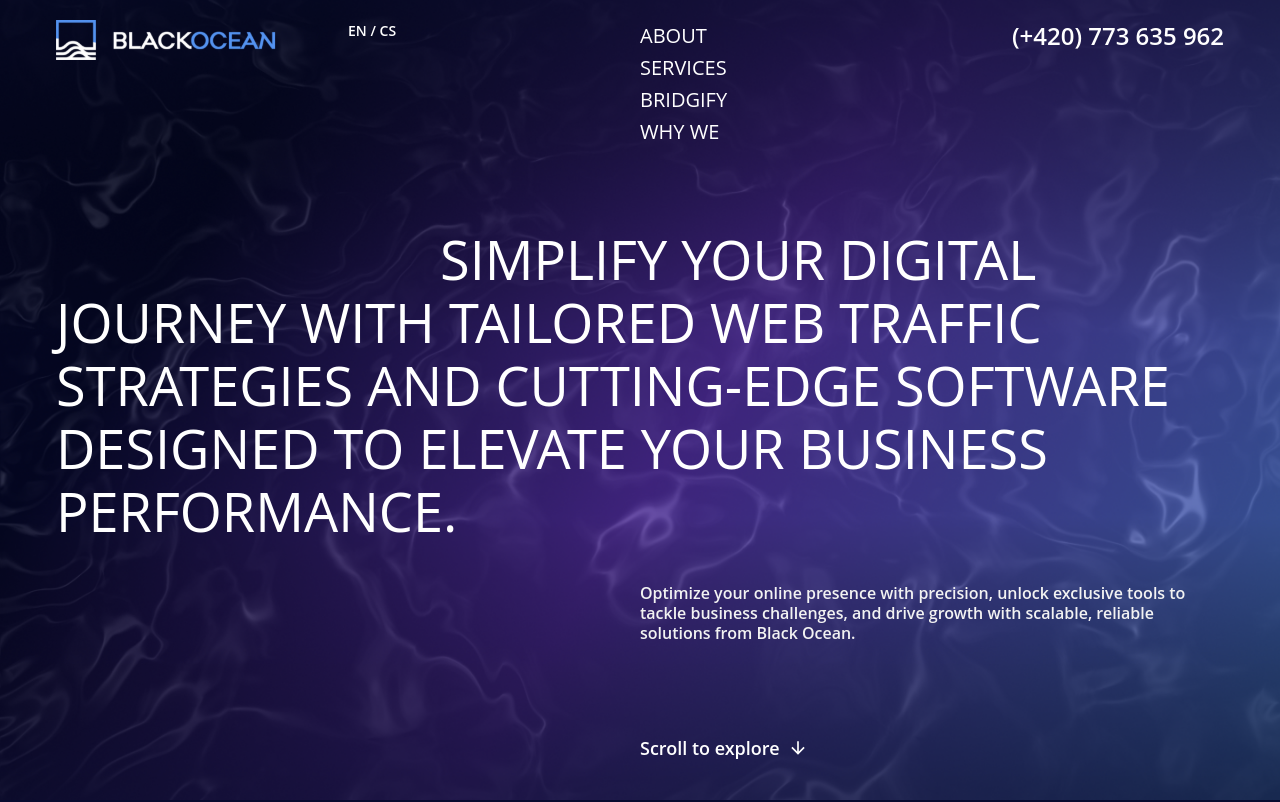
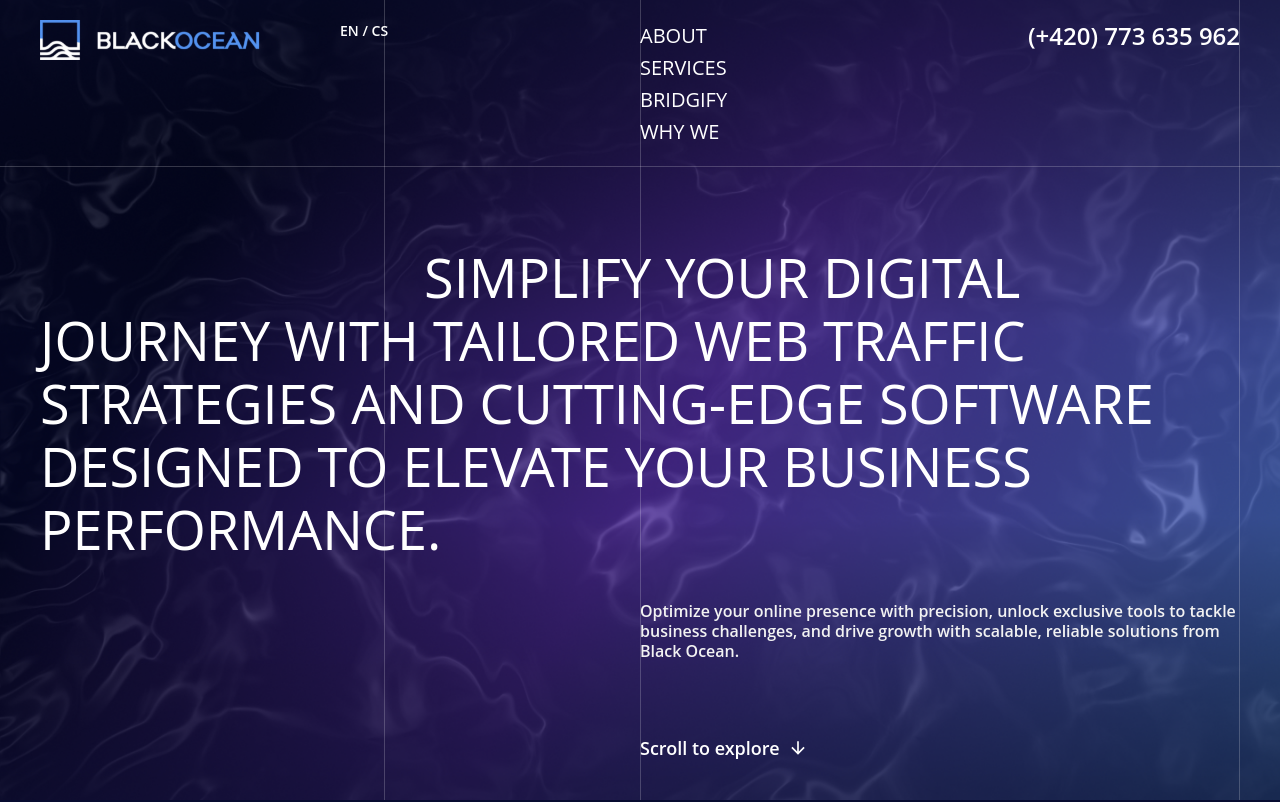
Before and after one commit to mireal/black-ocean, a React (Vite) app: page / in a window 1280 px wide. Shown: the top 802 px of the page. Built offline with nearby package versions, Linux system fonts and the light colour scheme.

Commit message:
hero section fix

```diff
--- a/src/components/features/BurgerButton.tsx
+++ b/src/components/features/BurgerButton.tsx
@@ -117,7 +117,7 @@ function BurgerButtonMenu() {
               color="primary.main"
               fontSize={{ mobileP: "20px", mobileL: "28px" }}
             >
-              <Link component={"a"} sx={{ textDecoration: "none" }}>
+              <Link component={"a"} href="tel:+420773635962" sx={{ textDecoration: "none" }}>
                 (+420) 773 635 962
               </Link>
             </Typography>
--- a/src/components/features/HeroContent.tsx
+++ b/src/components/features/HeroContent.tsx
@@ -4,7 +4,7 @@ import ArrowDownwardIcon from "@mui/icons-material/ArrowDownward";
 function HeroContent() {
   return (
     <>
-      <Box paddingX={{ desktopS: 2 }}>
+      <Box >
         {/* title */}
         <Typography
           variant="h1"
--- a/src/components/features/Navbar.tsx
+++ b/src/components/features/Navbar.tsx
@@ -7,8 +7,9 @@ function Navbar() {
       <Grid2
         container
         wrap="nowrap"
-        paddingX={{ desktopS: 2 }}
-        paddingTop="20px"
+
+        paddingTop={{ mobileP: 0, desktopS: "20px" }}
+        height={{mobileP:'82px', desktopS:'166px'}}
       >
         <Grid2
           size={{ mobileP: 6, desktopS: 3 }}
@@ -74,7 +75,7 @@ function Navbar() {
           }}
         >
           <Typography variant="h5" fontWeight='600'>
-            <Link component={"a"} sx={{ textDecoration: "none" }}>
+            <Link component={"a"} href="tel:+420773635962" sx={{ textDecoration: "none" }}>
               (+420) 773 635 962
             </Link>
           </Typography>
--- a/src/components/widgets/HeroSection.tsx
+++ b/src/components/widgets/HeroSection.tsx
@@ -1,10 +1,55 @@
 import Navbar from "../features/Navbar";
 import HeroContent from "../features/HeroContent";
-import { Box } from "@mui/material";
+import { Box, Divider } from "@mui/material";
 
 function HeroSection() {
   return (
     <>
+
+      {/* below navbar */}
+      <Divider sx={{
+        position: 'absolute',
+        top: { mobileP: '82px', desktopS: '166px' },
+        // left:'50%',
+        width: '100%'
+      }} />
+
+      {/* right corner */}
+      <Divider orientation="vertical" sx={{
+        position: 'absolute',
+        top: 0,
+        height: '100vh',
+        right: {
+          mobileP: "10px",
+          mobileL: "16px",
+          tablet: "20px",
+          desktopS: "40px"
+        }
+      }} />
+
+      {/* left corner on mobile, middle on desktop */}
+      <Divider orientation="vertical" sx={{
+        position: 'absolute',
+        top: 0,
+        height: '100vh',
+        left: {
+          mobileP: "10px",
+          mobileL: "16px",
+          tablet: "50%",
+        }
+      }} />
+
+      {/* vertical desktop only*/}
+      <Divider orientation="vertical" sx={{
+        position: 'absolute',
+        top: 0,
+        height: '100vh',
+        left: {
+          tablet:'25%',
+          desktopM:'30%'
+        }
+      }} />
+
       <Box
         height={"100vh"}
         width={"100vw"}
@@ -23,6 +68,9 @@ function HeroSection() {
       >
         <Navbar />
         <HeroContent />
+
+
+
       </Box>
     </>
   );
```
